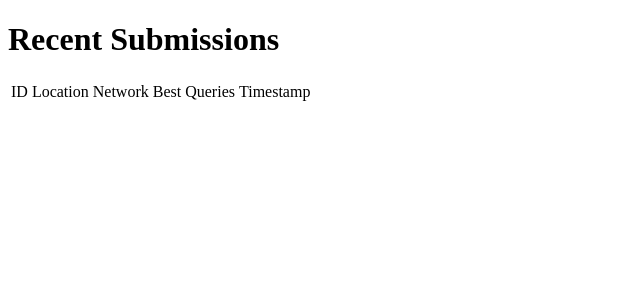
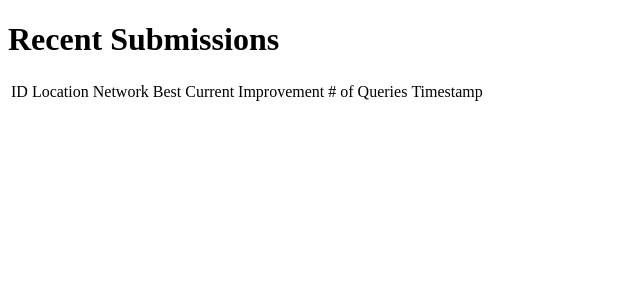
Before and after one commit to catap/namebench, a Python web app: template appengine/templates/index.html in a window 1280 px wide. Shown: the top 300 px of the page, without its empty margins (0-640 px from the left). Run offline with Jinja, Linux system fonts and the light colour scheme; the template is opened without the code that fills it, so the values that code supplies are empty.

Commit message:
Add current ns/improvement to index screen

```diff
--- a/appengine/templates/index.html
+++ b/appengine/templates/index.html
@@ -15,7 +15,9 @@
         <td>Location</td>
         <td>Network</td>
         <td>Best</td>
-        <td>Queries</td>
+        <td>Current</td>
+        <td>Improvement</td>
+        <td># of Queries</td>
         <td>Timestamp</td>
       </tr>
     </thead>
@@ -25,7 +27,9 @@
   <td><a href="/id/{{ submission.key.id }}">{{ submission.key.id }}</td>
   <td>{% if submission.region %}{{ submission.region }}, {{ submission.country }} {% else %} {% if submission.country %} {{ submission.country }} {% else %} Unknown {% endif %} {% endif %}</td>
   <td>{{ submission.class_c }}.x</td>
-  <td>{{ submission.best_nameserver.ip }}</td>
+  <td>{% if submission.best_nameserver.name %}{{ submission.best_nameserver.name }}{% else %}{{ submission.best_nameserver.ip }}{% endif %}</td>
+  <td>{% if submission.primary_nameserver.name %}{{ submission.primary_nameserver.name }}{% else %}{{ submission.primary_nameserver.ip }}{% endif %}</td>
+  <td>{% if submission.best_improvement %}{{ submission.best_improvement|floatformat }}%{% else %}N/A{% endif %}</td>
   <td>{{ submission.query_count }}</td>
   <td>{{ submission.timestamp }}</td>
 </tr>
```
